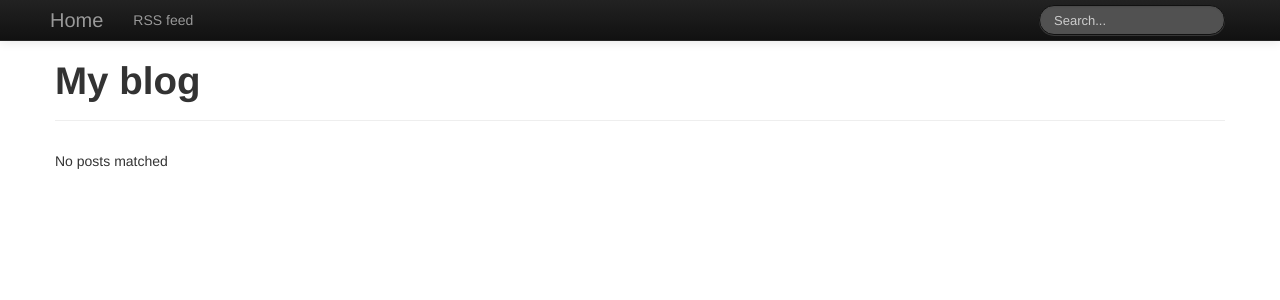
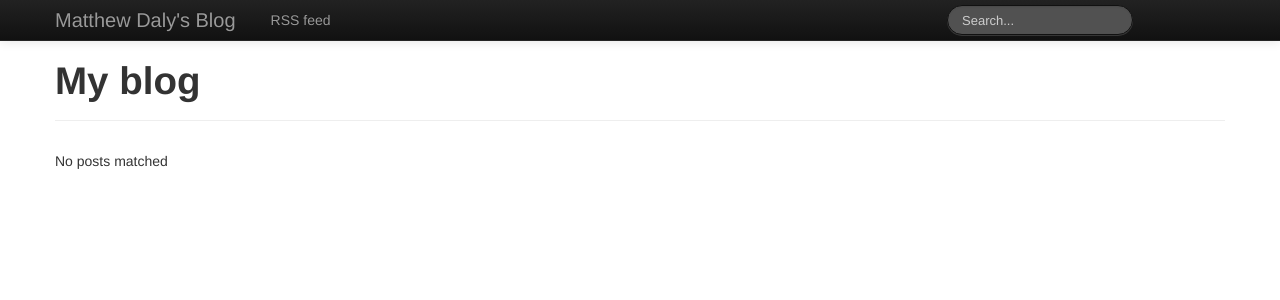
Before and after one commit to matthewbdaly/Djibouti, a Django app: page / in a window 1280 px wide. Shown: the top 300 px of the page. Run offline with Django 3.2, Linux system fonts and the light colour scheme; data that the repository does not hold is empty; parts of the project's set-up code (start-up, migrations or seed data) failed here and were passed over; some libraries are stand-ins or nearby versions.

Commit message:
Adjusted CSS

```diff
--- a/blog/static/css/main.css
+++ b/blog/static/css/main.css
@@ -11,6 +11,6 @@ blockquote p {
     font-style: italic;
 }
 
-ul.nav {
-    width: 100%;
+div.nav {
+    width: 75%;
 }
--- a/djibouti/static/css/main.css
+++ b/djibouti/static/css/main.css
@@ -11,6 +11,6 @@ blockquote p {
     font-style: italic;
 }
 
-ul.nav {
-    width: 100%;
+div.nav {
+    width: 75%;
 }
--- a/djibouti/templates/layout/base.html
+++ b/djibouti/templates/layout/base.html
@@ -1,7 +1,7 @@
 <!DOCTYPE html>
 <html>
     <head>
-        <title>Matthew Daly's blog</title>
+        <title>Matthew Daly's Blog</title>
         <meta name="viewport" content="width=device-width, initial-scale=1.0">
         {% load staticfiles %}
         <link rel="stylesheet" type="text/css" href="{% static 'components/bootstrap/docs/assets/css/bootstrap.css' %}">
@@ -27,9 +27,9 @@
                         <span class="icon-bar"></span>
                         <span class="icon-bar"></span>
                     </a>
+                    <a class="brand" href="/">Matthew Daly's Blog</a>
                     <div class="nav-collapse collapse">
-                        <ul class="nav">
-                            <li><a class="brand" href="/">Home</a></li>
+                        <div class="nav">
                             {% load flatpages %}
                             {% get_flatpages as flatpages %}
                             {% for flatpage in flatpages %}
@@ -43,7 +43,7 @@
                             </form>
                             <!-- End search -->
 
-                        </ul>
+                        </div>
                     </div>
                 </div>
             </div>
```
